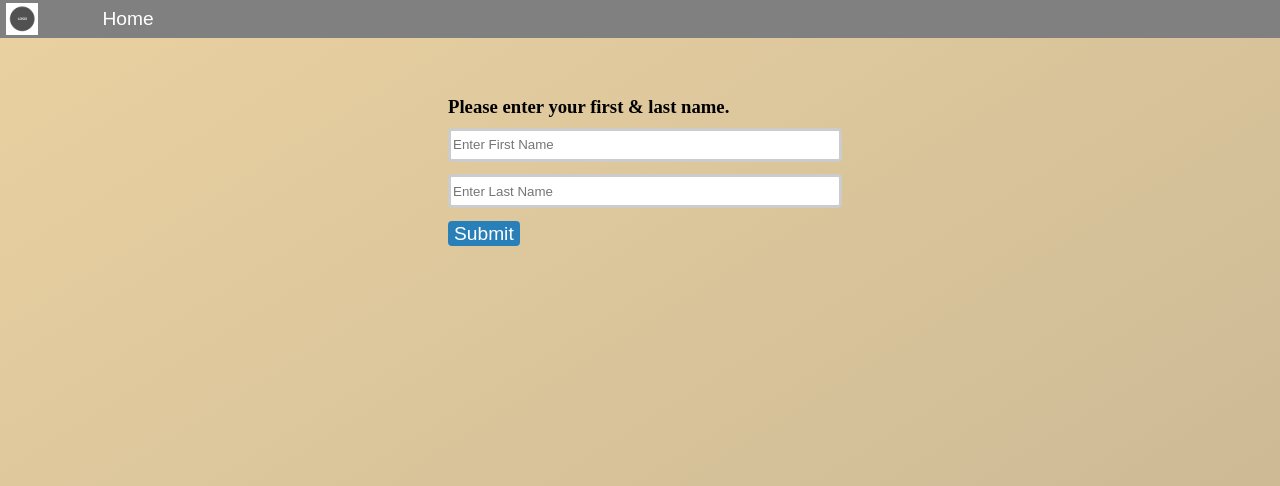
After one commit to frenchy-mark/church-library, a PHP site: page /includes/checkout1.php in a window 1280 px wide. The commit adds this page. Shown: the top 486 px of the page. Run offline with PHP 8.4, Linux system fonts and the light colour scheme.

Commit message:
Update as of 6/27/18
Added several more pages. Yet to connect them to the database.

```diff
--- /dev/null
+++ b/css/chstylesheet.css
@@ -0,0 +1,123 @@
+.navbutton {
+	position: fixed;
+	z-index: 1;
+	margin-left: 5vw;
+	background-color: gray;
+	border: none;
+	color: white;
+	text-align: center;
+	text-decoration: none;
+	display: inline-block;
+	font-size: 1.5vw;
+	height: 3vw;
+	width: 10%;
+	transition-duration: 0.4s;
+	cursor: pointer;
+}
+
+.navbutton:hover {
+	background-color: #404347;
+
+}
+
+.topbar {
+	overflow: hidden;
+	background-color: gray;
+	position: fixed;
+	z-index: 2;
+	top: 0;
+	width: 100%;
+	height: 3vw;
+	margin: 0;
+
+}
+
+body {
+	background: linear-gradient(to bottom right, #EAD1A1, #c6b593) fixed;
+	margin: 0;
+}
+
+.logo {
+	position: absolute;
+	width: 2.5vw;
+	height: 2.5vw;
+	margin-left: .5vw;
+	margin-top: .25vw;
+}
+
+.header {
+	position: absolute;
+	margin-top: 7.5vw;
+	margin-left: 35vw;
+}
+
+.inputfield {
+	position: absolute;
+	margin-top: 10vw;
+	margin-left: 35vw;
+}
+
+.inputfield1 {
+	width: 30vw;
+	height: 2vw;
+	border-radius: 4px;
+	border: 3px solid #ccc;
+	transition: 0.5s;
+	margin-bottom: 1vw;
+}
+
+.inputfield1:focus {
+	border: 3px solid #555;
+}
+
+.searchbutton {
+	background-color: #2980b9;
+	border: none;
+	color: white;
+	text-align: center;
+	text-decoration: none;
+	display: inline-block;
+	font-size: 1.5vw;
+	width: 7,5vw;
+	height: 2vw;
+	cursor: pointer;
+	transition-duration: 0.4s;
+	border-radius: 4px;
+}
+
+.searchbutton:hover {
+	background-color: #707e87;
+}
+
+.container {
+	position: absolute;
+	margin-top: 1vw;
+	margin-left: 35vw;
+}
+
+.text {
+
+	margin-top: 5vw;
+}
+
+.goback {
+	background-color: #2980b9;
+	border: none;
+	color: white;
+	text-align: center;
+	text-decoration: none;
+	display: inline-block;
+	font-size: 1.5vw;
+	width: 7,5vw;
+	height: 2vw;
+	cursor: pointer;
+	transition-duration: 0.4s;
+	border-radius: 4px;
+	position: absolute;
+	margin-left: 6vw;
+	margin-top: -2vw;
+}
+
+.goback:hover {
+	background-color: #707e87;
+}
--- /dev/null
+++ b/includes/checkout1.php
@@ -0,0 +1,35 @@
+<!DOCTYPE html>
+<html>
+<head>
+	<title>GRBC Library</title>
+
+		<div class="topbar">
+			<img src="../images/logoplaceholder.png" class="logo">
+			<button type="submit" name="submit" class="navbutton" onclick="home()">Home</button>
+		</div>
+</head>
+<body>
+	<link href="../css/chstylesheet.css" type="text/css" rel="stylesheet"/>
+
+	<h3 class="header">Please enter your first & last name.</h3>
+
+	<div class="inputfield">
+		<form action="checkout2.php" method="get">
+			<input type="text" name="firstname" placeholder="Enter First Name" class="inputfield1">
+			<br>
+			<input type="text" name="lastname" placeholder="Enter Last Name" class="inputfield1">
+			<br>
+			<button type="submit" name="submit" class="searchbutton">Submit</button>
+		</form>
+
+	</div>
+
+	<script>
+		function home()
+		{
+			window.location= '../index.php';
+		}
+	</script>
+
+</body>
+</html>
```
Also changed, not shown: includes/booktemplate.php (+5 -3 lines), includes/checkout2.php (added, +75 -0 lines).
